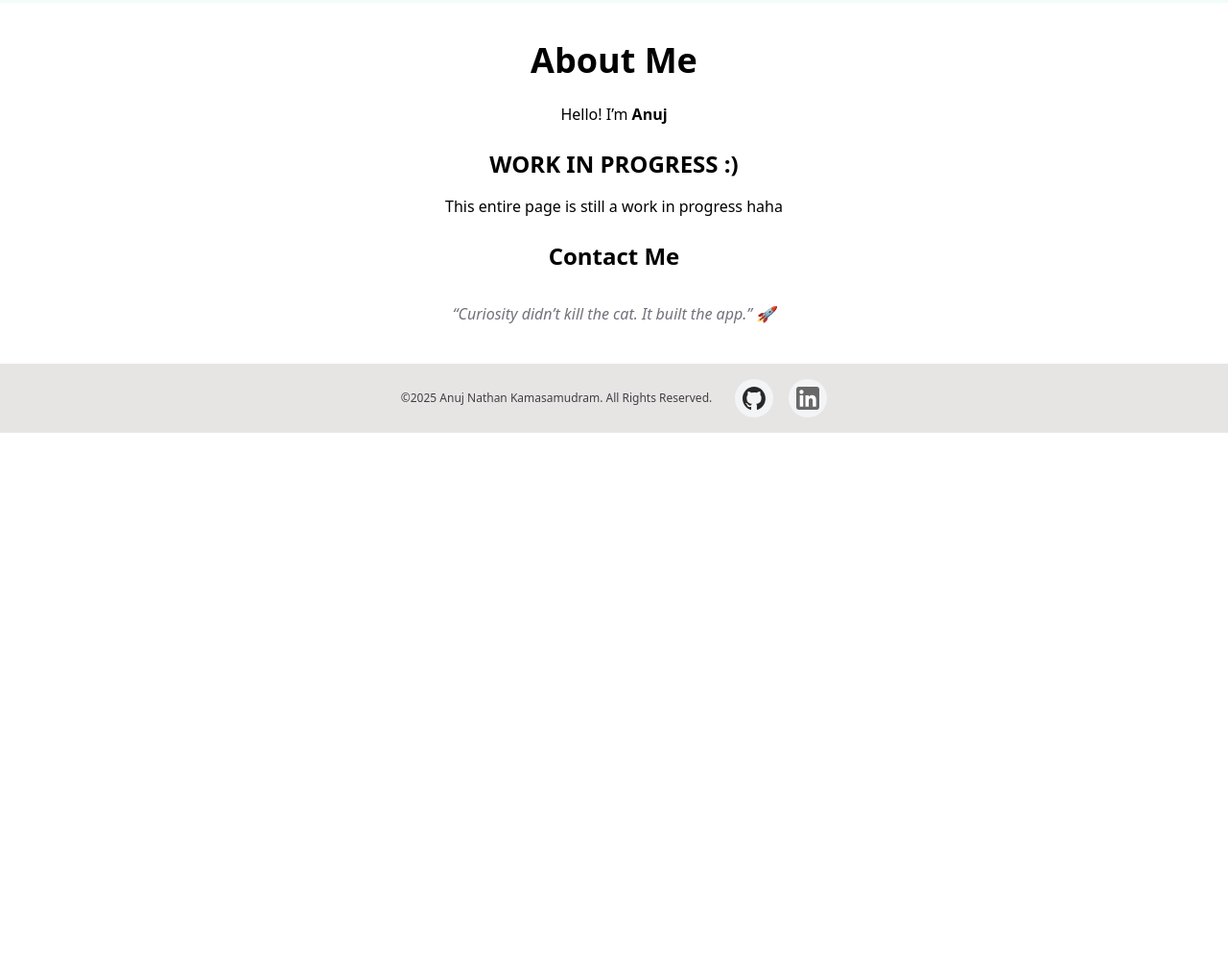
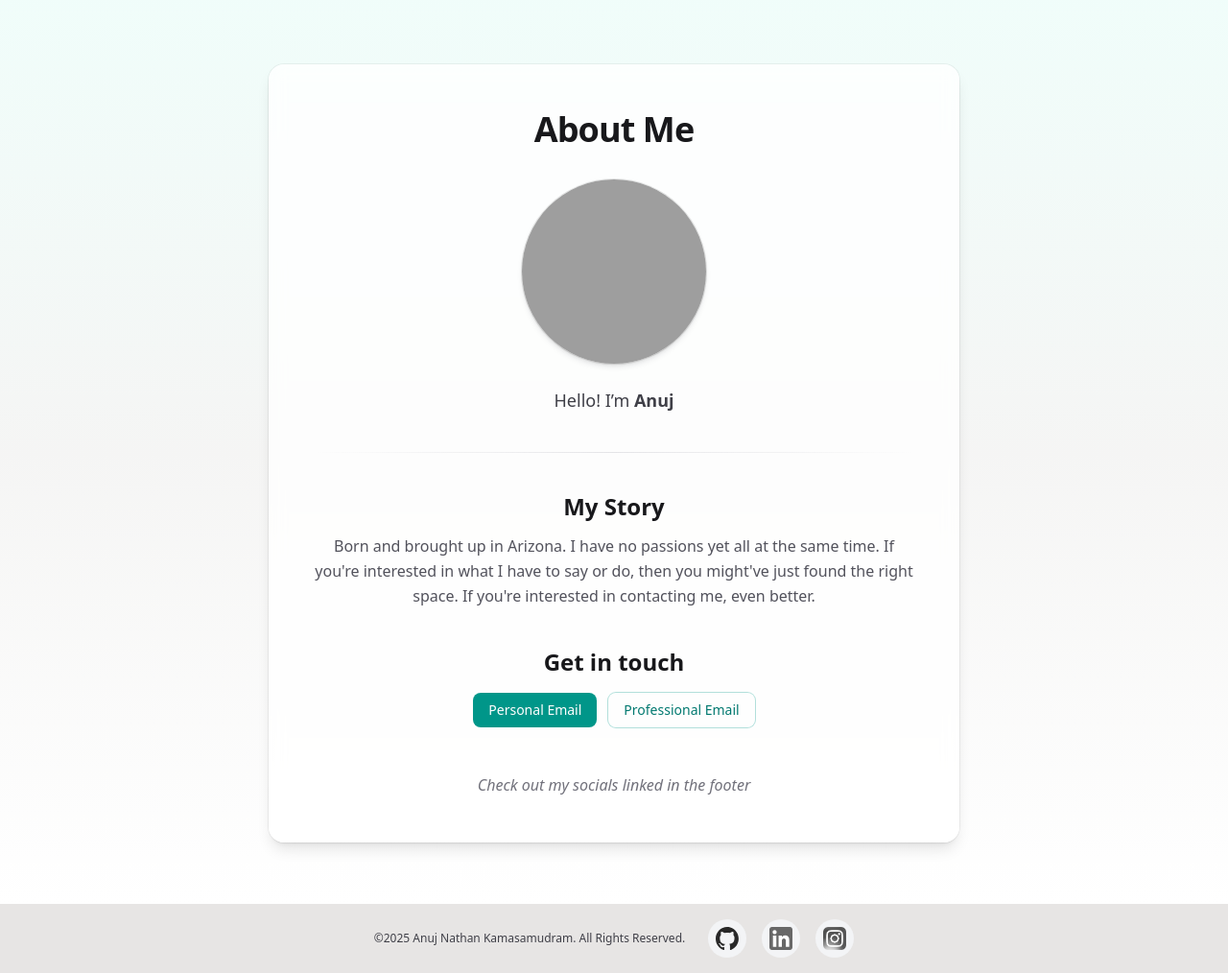
Before and after one commit to anuj-nk/anuj-nk.github.io, an Astro site: page /about in a window 1280 px wide. Shown: the part 129-1143 px from the top of the page at 96% size. Before the commit the page ends 800 px from the top, so only its background shows below. Built offline with nearby package versions, Linux system fonts and the light colour scheme; Astro itself is replaced by a stand-in of ours; grey boxes are pictures that could not be loaded.

Commit message:
Update First Post and About Page

```diff
--- a/src/components/Footer.astro
+++ b/src/components/Footer.astro
@@ -30,5 +30,18 @@
         class="w-6 h-6 grayscale hover:grayscale-0 transition-all"
       />
     </a>
+    <a
+      href="https://instagram.com/anuj.nk"
+      target="_blank"
+      rel="noopener noreferrer"
+      aria-label="Check out my Instagram"
+      class="p-2 bg-gray-100 rounded-full hover:bg-teal-100 transition-colors transform hover:scale-110 duration-200"
+    >
+      <img
+        src="/assets/footer/Instagram_icon.png"
+        alt="LinkedIn Logo"
+        class="w-6 h-6 grayscale hover:grayscale-0 transition-all"
+      />
+    </a>
   </div>
 </footer>
--- a/src/components/Home.astro
+++ b/src/components/Home.astro
@@ -1,5 +1,6 @@
-
-<section class="w-full mx-auto px-6 py-40 text-center border-r-orange-50 min-h-screen bg-gradient-to-b from-teal-50 to-stone-200">
+<section
+  class="w-full min-h-screen flex flex-col justify-center items-center px-6 text-center bg-gradient-to-b from-teal-50 to-stone-200"
+>
   <h1 class="text-4xl sm:text-5xl font-bold text-zinc-900 mb-6">
     Welcome to the Blog
   </h1>
--- a/src/content/blog/first-post.md
+++ b/src/content/blog/first-post.md
@@ -13,7 +13,7 @@ Welcome! This blog has been a "minor" side project I have been working on this m
 A little bit about me. I am a 21 year old incoming Graduate Student at the University of Washington. I enjoy Basketball, Music, Movies, and much more generic things as well. I have a Bachelor's in Computer Science from Arizona State. Born and brought up in Arizona from two Indian immigrant parents. I am fluent in English.
 <br>
 <br>
-During the pandemic, I decided to start posting tweets on a random Twitter account to just vent my thoughts in an anonymous platform. At first, they were helpful at me just expressing my thoughts or opinions in ways that were met with no backlash. Eventually, however, the utter silence I recieved back in response was daunting. Often, the lack of response made me feel more unease than my feelings themselves. Thankfully, all those tweets and messages are all gone now. I deleted them. People had rightfully ignored these tweets as ramblings of a teenager cooped up in their room for too long, and it's hard to argue with that.
+During the pandemic, I decided to start posting tweets on a random Twitter account to just vent my thoughts in an anonymous platform. At first, they were helpful at me just expressing my thoughts or opinions in ways that were met with no backlash. Eventually, however, the utter silence I recieved back in response was daunting. Often, the lack of response made me feel more unease than my feelings themselves. Thankfully, all those tweets and messages are all gone now. I deleted them. People had rightfully ignored these tweets as ramblings of a teenager cooped up in their room for too long, and it's hard to argue with that. That twitter account is long since deleted.
 <br>
 <br>
 I find that developing my own website gives credence to my word. I mean, who would question the word of a person that can develop this, right? Starting a blog was just the next evolution of that! Now, I hope to just provide ramblings and expressions of opinions, emotions, thoughts, and lay them all bare.
@@ -22,10 +22,10 @@ I find that developing my own website gives credence to my word. I mean, who wou
 The reason I started this blog was as a sort of therapy. It's the reason why I made that Twitter account. At the time, I knew those tweets would never get popular or spark attention. I did it because I wanted a space to just express my opinions as dumb as they are. It was a really lonely time for me and everyone in the world staying at home. It was no wonder I would gravitate towards such a confusing approach towards connection.
 <br>
 <br>
-Now, I don't make this blog for connection. I am grateful to know people and have conversations with them. I am making it as a way to just yap and have fun. Talking about things like this in a public space is scary, but no one is gonna read this anyway haha, so who cares. I can yap into the void on a blog with no one to read it. Well, then why didn't I just do like a substack or journal? The idea of my yap resonating with people of broad swaths is incredibly exciting to me. It's even more possible with me developing my own site for it. Instead of competing with others online, I compete with only my ability to advertise the site :D. Of course, I would need to improve my writing so people would be interested. For now, I can just yap to my hearts content. Also, this website can be used as a project showcase to get me a job.
+Now, I don't make this blog for connection specifically. I am grateful to know people and have just so many conversations with them. Like, you could imagine the amount of conversations I have. Just too manny. I am making it as a way to just yap and have fun. Talking about things like this in a public space is scary, but no one is gonna read this anyway haha, so who cares. I can yap into the void on a blog with no one to read it. Well, then why didn't I just do like a substack or journal? As a showcase project for someone to hire me as I am severely unemployed right now. Although, the idea of my yap resonating with people of broad swaths is incredibly exciting to me as well. It's even more possible with me developing my own site for it. Instead of competing with others online, I compete with only my ability to advertise the site :D. Of course, I would need to improve my writing so people would be interested. For now, I can just yap to my hearts content.
 <br>
 <br>
-If you think my ideas are interesting or I talk funny, then I have done something which made at least one person have a positive experience. Maybe I made 10 people angry before one person likes it, but it's okay because at the end of the day it's just yap. The perfect situation is where people actively engage in the material and respond back to me with comments, concerns, or points. I would love to have that.
+If you think my ideas are interesting or I talk funny, then I have done something which made at least one person have a positive experience. Maybe I made 10 people angry before one person likes it, but it's okay because at the end of the day it's just yap. The perfect situation is where people actively engage in the material and respond back to me with comments, concerns, or points. I would love to have that. You can also be sure that my humor will shine through to the posts like an oasis in the distance.
 <br>
 <br>
 For now though, I have to say it's been a good one. Hopeflly, see you in the next blog :)
--- a/src/pages/about.astro
+++ b/src/pages/about.astro
@@ -2,24 +2,61 @@
 import Layout from "../layouts/Layout.astro"
 ---
 
-<Layout title = "About">
-    <section class="max-w-3xl mx-auto px-6 py-10 text-center">
-        <h1 class="text-4xl font-bold mb-6">About Me</h1>
+<Layout title="About">
+  <main class="min-h-screen bg-gradient-to-b from-teal-50 via-stone-100 to-white">
+    <section class="max-w-3xl mx-auto px-6 py-16">
+      <div class="bg-white/80 backdrop-blur rounded-2xl shadow-lg ring-1 ring-black/5 p-8 sm:p-12 text-center">
+        <h1 class="text-4xl font-bold tracking-tight text-zinc-900 mb-8">About Me</h1>
 
-        <p class="mb-6">
-        Hello! I’m <strong>Anuj</strong>
+        <figure>
+          <img
+            src="/assets/about/headshot.jpg"
+            alt="Headshot of Anuj Kamasamudram"
+            class="mx-auto w-40 h-40 sm:w-48 sm:h-48 rounded-full object-cover shadow-md ring-1 ring-black/10 transition hover:scale-[1.02]"
+            width="192"
+            height="192"
+            loading="lazy"
+            decoding="async"
+          />
+        </figure>
+
+        <p class="mt-6 text-lg text-zinc-700">
+          Hello! I’m <strong>Anuj</strong>
         </p>
 
-        <h2 class="text-2xl font-semibold mb-4">WORK IN PROGRESS :)</h2>
-        <p class="mb-6">
-        This entire page is still a work in progress haha
-        </p>
+        <div class="my-10 h-px bg-gradient-to-r from-transparent via-zinc-200 to-transparent"></div>
 
-        <h2 class="text-2xl font-semibold mb-4"><a href="mailto:anujkamasamudram@gmail.com">Contact Me</a></h2>
-        </p>
+        <section aria-labelledby="my-story">
+          <h2 id="my-story" class="text-2xl font-semibold text-zinc-900 mb-3">My Story</h2>
+          <p class="text-zinc-600 leading-relaxed">
+            Born and brought up in Arizona. I have no passions yet all at the same time. If you're interested in what I have to say or do, then you might've just found the right space. If you're interested in contacting me, even better.
+          </p>
+        </section>
 
-        <p class="mt-8 italic text-zinc-500">
-        “Curiosity didn’t kill the cat. It built the app.” 🚀
-        </p>
+        <section class="mt-10" aria-labelledby="contact">
+          <h2 id="contact" class="text-2xl font-semibold text-zinc-900 mb-4">Get in touch</h2>
+          <div class="flex flex-col sm:flex-row gap-3 justify-center">
+            <a
+              href="mailto:anujkamasamudram@gmail.com"
+              class="inline-flex items-center justify-center rounded-lg px-4 py-2 text-sm font-medium text-white bg-teal-600 hover:bg-teal-700 focus:outline-none focus-visible:ring-2 focus-visible:ring-teal-500 focus-visible:ring-offset-2"
+            >
+              Personal Email
+            </a>
+            <a
+              href="mailto:ankamasa@asu.edu"
+              class="inline-flex items-center justify-center rounded-lg px-4 py-2 text-sm font-medium text-teal-700 ring-1 ring-teal-600/30 hover:bg-teal-50 focus:outline-none focus-visible:ring-2 focus-visible:ring-teal-500 focus-visible:ring-offset-2"
+            >
+              Professional Email
+            </a>
+          </div>
+        </section>
+
+        <figure class="mt-12">
+          <blockquote class="italic text-zinc-500">
+            Check out my socials linked in the footer
+          </blockquote>
+        </figure>
+      </div>
     </section>
+  </main>
 </Layout>
```
Also changed, not shown: public/assets/footer/Instagram_icon.png (added), 9 other files.
